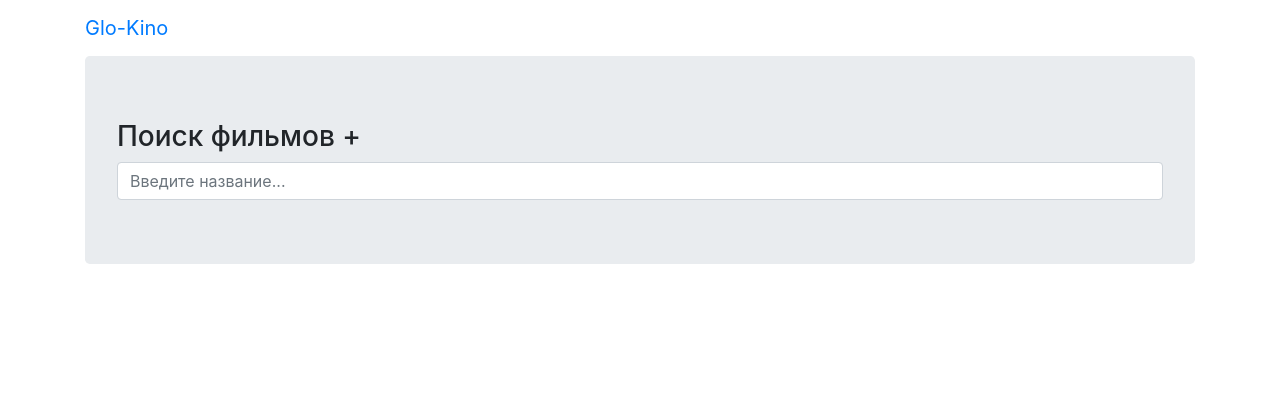
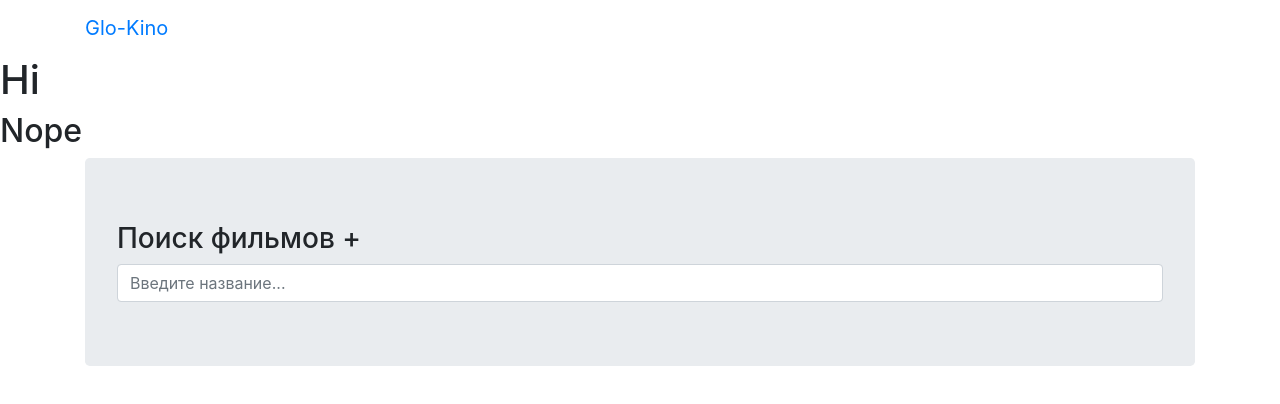
Before and after one commit to Daulet070/Glo-kino, a plain HTML site: page index.html in a window 1280 px wide. Drawn offline with nearby package versions, Linux system fonts and the light colour scheme.

Commit message:
recreate

```diff
--- a/index.html
+++ b/index.html
@@ -15,6 +15,8 @@
             <a href="index.html" class="navbar-brand">Glo-Kino</a>
         </div>
     </nav>
+    <div class="test"><h1>Hi</h1></div>
+    <section><div><h2>Nope</h2></div></section>
     <div class="container">
         <div class="jumbotron">
             <h3 class="text-centr">Поиск фильмов +</h3>
```
